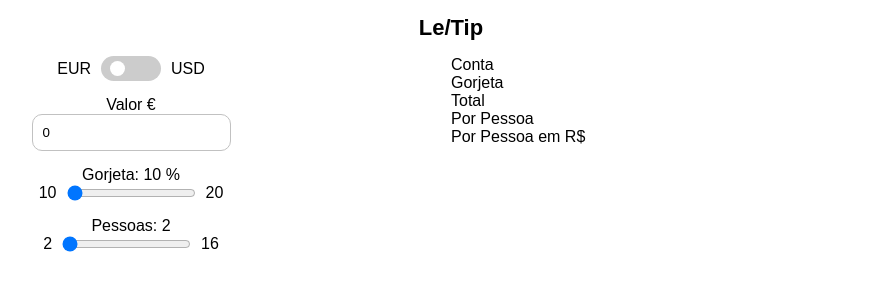
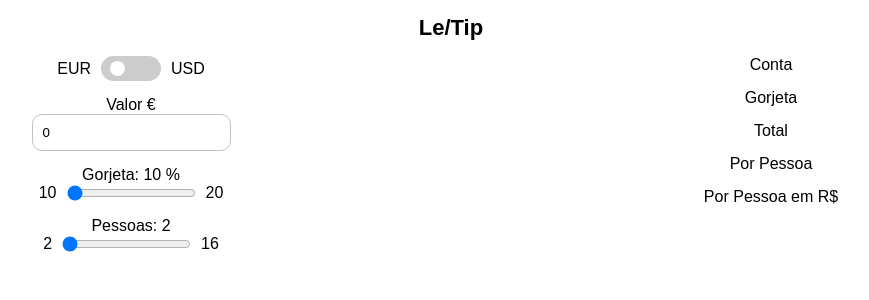
Before and after one commit to LuzianeFreitas/LeTipMigration, a Vue app: page / in a window 1280 px wide. Shown: the top 300 px of the page, without its empty margins (189-1058 px from the left). Built offline with nearby package versions, Linux system fonts and the light colour scheme.

Commit message:
add style result component

```diff
--- a/src/components/Forms/Result.vue
+++ b/src/components/Forms/Result.vue
@@ -1,30 +1,34 @@
 <template>
     <div class="container-result">
-        <div>
+        <div class="field-result">
             Conta
-            <span>
+            <strong>
                 {{formatCoin(result.totalSpend)}}
-            </span>
+            </strong>
         </div>
-        <div>
+        <div class="field-result">
             Gorjeta
-            <span>
+            <strong>
                 {{formatCoin(result.tip)}}
-            </span>
+            </strong>
         </div>
-        <div>
+        <div class="field-result">
             Total
-            <span>
+            <strong>
                 {{formatCoin(result.total)}}
-            </span>
+            </strong>
         </div>
-        <div>
+        <div class="field-result">
             Por Pessoa
-            {{formatCoin(result.totalPerson)}}
+            <strong>
+                {{formatCoin(result.totalPerson)}}
+            </strong>
         </div>
-        <div>
+        <div class="field-result">
             Por Pessoa em R$
-            {{result.totalPersonConvert}}
+            <strong>
+                {{result.totalPersonConvert}}
+            </strong>
         </div>
 
     </div>
@@ -50,4 +54,12 @@ export default {
     .container-result {
         width: 100%;
     }
+
+    .container-result > .field-result {
+        display: flex;
+        flex-direction: column;
+        align-items: center;
+
+        margin-bottom: 15px;
+    }
 </style>
```
